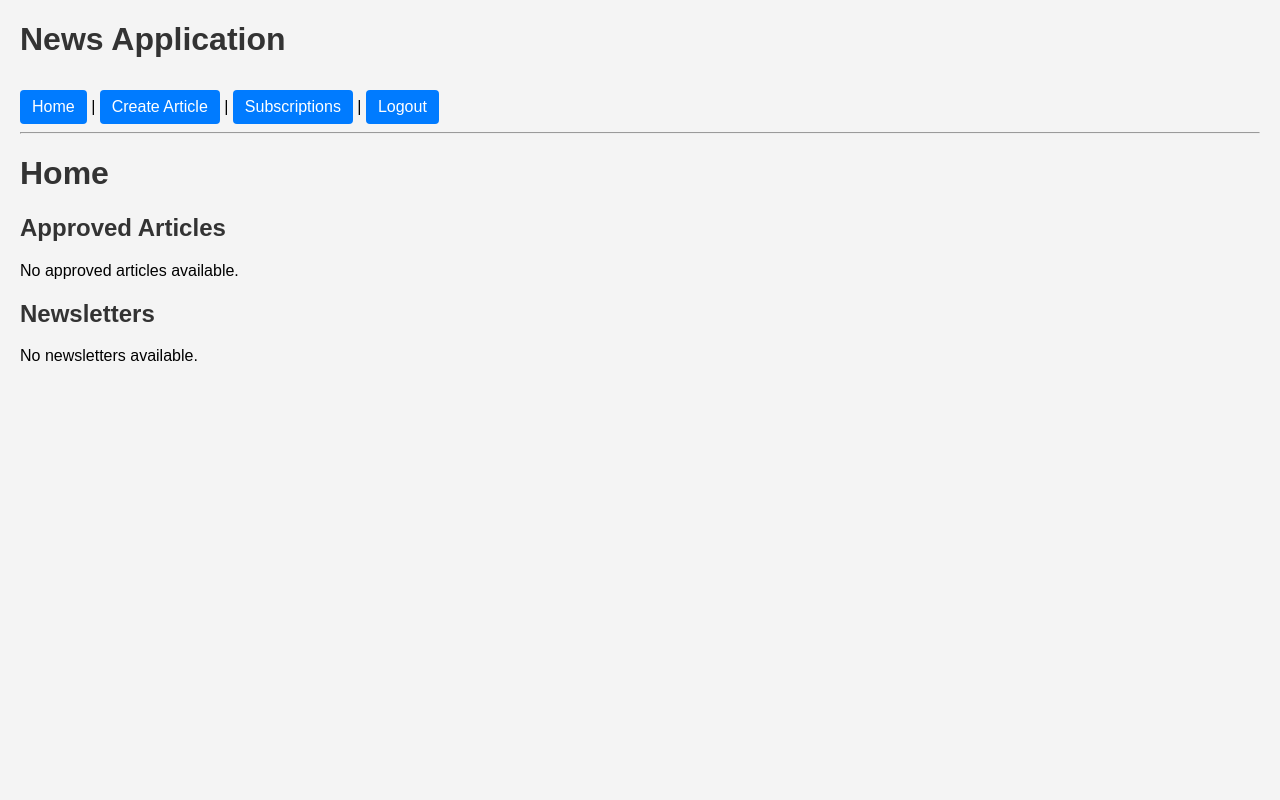
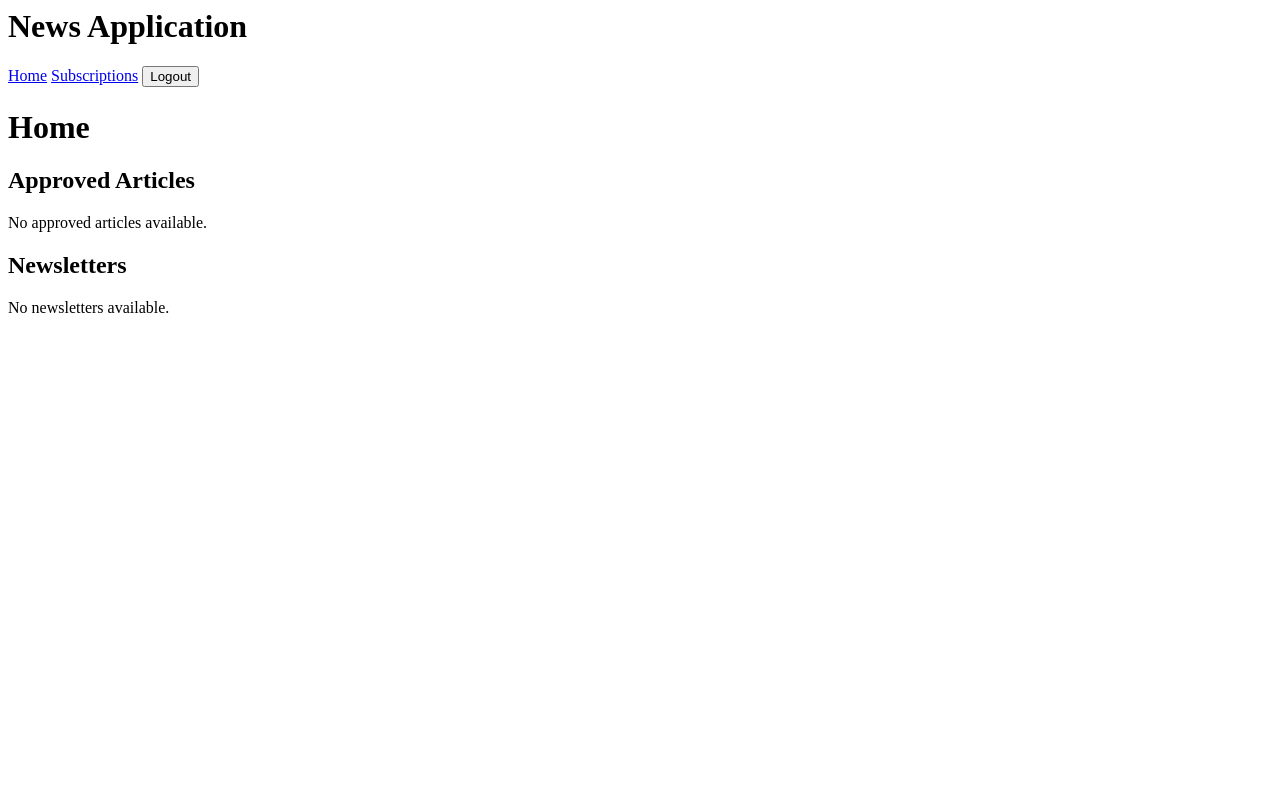
Before and after one commit to Chantel-star/Capstone-Project-Consolidation-, a Django app: page / in a window 1280 px wide. Run offline with Django 5.2, Linux system fonts and the light colour scheme; the visitor is signed in with stand-in values (Sample User, id 1); data comes from the database, SQL or seed files in the repository; data that the repository does not hold is empty.

Commit message:
Final submission: fixed roles, approval flow, newsletters, UI, and logout

```diff
--- a/news/static/css/style.css
+++ b/news/static/css/style.css
@@ -1,30 +1,136 @@
-body {
-    font-family: Arial, sans-serif;
-    margin: 20px;
-    background-color: #f4f4f4;
+* {
+    box-sizing: border-box;
 }
 
-h1, h2 {
-    color: #333;
+body {
+    margin: 0;
+    font-family: "Segoe UI", Arial, sans-serif;
+    background: linear-gradient(135deg, #eef7f6, #f7f1ff);
+    color: #243042;
 }
 
-div {
-    background: white;
-    padding: 15px;
-    margin-bottom: 10px;
-    border-radius: 5px;
+.page-wrapper {
+    max-width: 1100px;
+    margin: 0 auto;
+    padding: 30px 20px;
 }
 
-a {
-    display: inline-block;
-    margin-top: 10px;
-    padding: 8px 12px;
-    background: #007BFF;   /* FIXED: was white on white */
-    color: white;
-    text-decoration: none;
-    border-radius: 4px;
+.site-header {
+    background: #ffffffcc;
+    backdrop-filter: blur(10px);
+    border-bottom: 1px solid #dde6ea;
+    box-shadow: 0 4px 18px rgba(36, 48, 66, 0.08);
 }
 
-a:hover {
-    background: #ff00b3;
+.header-content {
+    max-width: 1100px;
+    margin: 0 auto;
+    padding: 22px 20px;
 }
+
+h1 {
+    margin: 0 0 14px;
+    color: #1f3a5f;
+    letter-spacing: 0.5px;
+}
+
+nav {
+    display: flex;
+    flex-wrap: wrap;
+    gap: 12px;
+    align-items: center;
+}
+
+nav a,
+nav button,
+.btn {
+    text-decoration: none;
+    border: none;
+    background: #3b82f6;
+    color: white;
+    padding: 10px 16px;
+    border-radius: 999px;
+    font-size: 14px;
+    cursor: pointer;
+    box-shadow: 0 4px 12px rgba(59, 130, 246, 0.25);
+    transition: all 0.2s ease;
+}
+
+nav a:hover,
+nav button:hover,
+.btn:hover {
+    background: #2563eb;
+    transform: translateY(-2px);
+    box-shadow: 0 6px 18px rgba(59, 130, 246, 0.35);
+}
+
+.card,
+article,
+form:not(nav form) {
+    background: #ffffff;
+    border: 1px solid #e1e8ef;
+    border-radius: 18px;
+    padding: 24px;
+    margin: 22px 0;
+    box-shadow: 0 8px 24px rgba(36, 48, 66, 0.08);
+}
+
+h2,
+h3 {
+    color: #1f3a5f;
+    border-bottom: 1px solid #e1e8ef;
+    padding-bottom: 10px;
+}
+
+input,
+textarea,
+select {
+    width: 100%;
+    padding: 12px 14px;
+    border: 1px solid #cfd9e3;
+    border-radius: 12px;
+    margin-top: 6px;
+    margin-bottom: 14px;
+    font-size: 15px;
+    background: #fbfdff;
+}
+
+input:focus,
+textarea:focus,
+select:focus {
+    outline: none;
+    border-color: #3b82f6;
+    box-shadow: 0 0 0 3px rgba(59, 130, 246, 0.16);
+}
+
+button {
+    background: #14b8a6;
+    color: white;
+    border: none;
+    padding: 11px 18px;
+    border-radius: 999px;
+    cursor: pointer;
+    font-weight: 600;
+    box-shadow: 0 4px 12px rgba(20, 184, 166, 0.25);
+    transition: all 0.2s ease;
+}
+
+button:hover {
+    background: #0f9f92;
+    transform: translateY(-2px);
+}
+
+hr {
+    border: none;
+    border-top: 1px solid #dde6ea;
+    margin: 24px 0;
+}
+
+p {
+    line-height: 1.7;
+}
+
+.empty-message {
+    color: #6b7280;
+    font-style: italic;
+}
--- a/news/templates/news/base.html
+++ b/news/templates/news/base.html
@@ -1,42 +1,39 @@
-<!DOCTYPE html>
-<html>
-<head>
-    <title>News App</title>
-
-    {% load static %}
-    <link rel="stylesheet" href="{% static 'css/style.css' %}">
-</head>
 <body>
-
+    <header class="site-header">
+        <div class="header-content">
             <h1>News Application</h1>
 
             <nav>
-        <a href="/">Home</a> |
+                <a href="{% url 'home' %}">Home</a>
 
                 {% if user.is_authenticated %}
-            <a href="/create/">Create Article</a> |
+                    {% if user.role == 'journalist' %}
+                        <a href="{% url 'create_article' %}">Create Article</a>
+                        <a href="{% url 'create_newsletter' %}">Create Newsletter</a>
+                    {% endif %}
 
                     {% if user.role == 'reader' %}
-                <a href="/subscriptions/">Subscriptions</a> |
+                        <a href="{% url 'subscriptions' %}">Subscriptions</a>
                     {% endif %}
 
-            {% if user.role == 'publisher' %}
-                <a href="/editor/">Editor Dashboard</a> |
+                    {% if user.role == 'editor' %}
+                        <a href="{% url 'editor_dashboard' %}">Editor Dashboard</a>
                     {% endif %}
 
+                    <form method="post" action="{% url 'logout' %}" style="display:inline;">
+                        {% csrf_token %}
+                        <button type="submit">Logout</button>
+                    </form>
                 {% else %}
-            <a href="/accounts/login/">Login</a> |
-            <a href="/register/">Register</a> |
-        {% endif %}
-        {% if user.is_authenticated %}
-    <a href="{% url 'logout' %}">Logout</a>
+                    <a href="{% url 'login' %}">Login</a>
+                    <a href="{% url 'register' %}">Register</a>
                 {% endif %}
             </nav>
+        </div>
+    </header>
 
-    <hr>
-
+    <main class="page-wrapper">
         {% block content %}
         {% endblock %}
-
+    </main>
 </body>
-</html>
--- a/news/urls.py
+++ b/news/urls.py
@@ -1,27 +1,53 @@
 from django.urls import path
 from django.contrib.auth import views as auth_views
-from .views import logout_user
 from .views import (
-    approve_article,
     home,
-    editor_dashboard,
     register,
     create_article,
+    create_newsletter,
     update_article,
+    editor_dashboard,
+    approve_article,
+    approve_newsletter,
+    logout_user,
     ArticleAPIView,
+    manage_subscriptions,
 )
-from news import views
 
 urlpatterns = [
-    path('', home, name='home'),
-    path("", views.home, name="home"),
-    path("create/", views.create_article, name="create_article"),
-    path('approve/<int:article_id>/', approve_article, name='approve_article'),
-    path('editor/', editor_dashboard, name='editor_dashboard'),
-    path('register/', register, name='register'),
-    path('login/', auth_views.LoginView.as_view(), name='login'),
-    path('create/', create_article, name='create_article'),
-    path('update/<int:article_id>/', update_article, name='update_article'),
-    path('api/articles/', ArticleAPIView.as_view(), name='api_articles'),
-    path('logout/', logout_user, name='logout'),
+    path("", home, name="home"),
+    path("register/", register, name="register"),
+    path(
+        "login/",
+        auth_views.LoginView.as_view(template_name="news/login.html"),
+        name="login",
+    ),
+    path("logout/", logout_user, name="logout"),
+
+    path("create/", create_article, name="create_article"),
+    path(
+        "newsletters/create/",
+        create_newsletter,
+        name="create_newsletter",
+    ),
+    path(
+        "update/<int:article_id>/",
+        update_article,
+        name="update_article",
+    ),
+
+    path("editor/", editor_dashboard, name="editor_dashboard"),
+    path(
+        "approve/<int:article_id>/",
+        approve_article,
+        name="approve_article",
+    ),
+    path(
+        "approve-newsletter/<int:newsletter_id>/",
+        approve_newsletter,
+        name="approve_newsletter",
+    ),
+
+    path("subscriptions/", manage_subscriptions, name="subscriptions"),
+    path("api/articles/", ArticleAPIView.as_view(), name="api_articles"),
 ]
--- a/news/views.py
+++ b/news/views.py
@@ -14,7 +14,7 @@ from rest_framework.permissions import IsAuthenticated
 from .models import Article, Newsletter, CustomUser, Publisher
 from .forms import ArticleForm, RegisterForm
 from .serializers import ArticleSerializer
-
+from django.views.decorators.http import require_POST
 
 # =========================
 # ROLE CHECKS
@@ -46,15 +46,15 @@ def create_groups():
 @login_required
 def home(request):
     articles = Article.objects.filter(approved=True)
-    newsletters = Newsletter.objects.none()
+    newsletters = Newsletter.objects.filter(approved=True)
 
-    if request.user.role == 'reader':
+    if request.user.role == "reader":
         publisher_ids = request.user.subscribed_publishers.values_list(
-            'id',
+            "id",
             flat=True,
         )
         journalist_ids = request.user.subscribed_journalists.values_list(
-            'id',
+            "id",
             flat=True,
         )
 
@@ -66,17 +66,18 @@ def home(request):
         ).distinct()
 
         newsletters = Newsletter.objects.filter(
-            publisher_id__in=publisher_ids
+            approved=True,
+            publisher_id__in=publisher_ids,
         )
-    else:
-        articles = Article.objects.filter(approved=True)
-        newsletters = Newsletter.objects.all()
 
-    return render(request, 'news/home.html', {
-        'articles': articles,
-        'newsletters': newsletters,
-    })
-
+    return render(
+        request,
+        "news/home.html",
+        {
+            "articles": articles,
+            "newsletters": newsletters,
+        },
+    )
 
 # =========================
 # DASHBOARD (EDITOR)
@@ -84,9 +85,30 @@ def home(request):
 @login_required
 @user_passes_test(is_editor)
 def editor_dashboard(request):
-    articles = Article.objects.filter(approved=False)
-    return render(request, 'news/editor_dashboard.html', {'articles': articles})
+    publisher = getattr(request.user, "managed_publisher", None)
 
+    if not publisher:
+        messages.error(request, "No publisher is linked to this editor.")
+        return redirect("home")
+
+    articles = Article.objects.filter(
+        approved=False,
+        publisher=publisher,
+    )
+    newsletters = Newsletter.objects.filter(
+        approved=False,
+        publisher=publisher,
+    )
+
+    return render(
+        request,
+        "news/editor_dashboard.html",
+        {
+            "articles": articles,
+            "newsletters": newsletters,
+            "publisher": publisher,
+        },
+    )
 
 # =========================
 # CREATE ARTICLE
@@ -99,15 +121,27 @@ def create_article(request):
     if request.method == "POST":
         form = ArticleForm(request.POST)
         if form.is_valid():
+            publisher = Publisher.objects.first()
+
+            if not publisher:
+                messages.error(request, "No publisher exists yet.")
+                return redirect("home")
+
             article = form.save(commit=False)
             article.author = request.user
+            article.publisher = publisher
+            article.approved = False
             article.save()
+
+            messages.success(
+                request,
+                "Article created and sent for approval.",
+            )
             return redirect("home")
     else:
         form = ArticleForm()
 
     return render(request, "news/create_article.html", {"form": form})
-
 
 # =========================
 # APPROVE ARTICLE
@@ -115,7 +149,18 @@ def create_article(request):
 @login_required
 @user_passes_test(is_editor)
 def approve_article(request, article_id):
-    article = get_object_or_404(Article, id=article_id)
+    publisher = getattr(request.user, "managed_publisher", None)
+
+    if not publisher:
+        messages.error(request, "No publisher is linked to this editor.")
+        return redirect("home")
+
+    article = get_object_or_404(
+        Article,
+        id=article_id,
+        publisher=publisher,
+    )
+
     article.approved = True
     article.save()
 
@@ -123,36 +168,35 @@ def approve_article(request, article_id):
     if article.publisher:
         publisher_subscribers = CustomUser.objects.filter(
             subscribed_publishers=article.publisher
-        ).exclude(email='').values_list('email', flat=True)
+        ).exclude(email="").values_list("email", flat=True)
 
     journalist_subscribers = CustomUser.objects.filter(
         subscribed_journalists=article.author
-    ).exclude(email='').values_list('email', flat=True)
+    ).exclude(email="").values_list("email", flat=True)
 
     subscribers = set(publisher_subscribers) | set(journalist_subscribers)
 
     if subscribers:
         send_mail(
-            subject='New Article Published',
-            message=f'{article.title} is now live!',
-            from_email='admin@newsapp.com',
+            subject="New Article Published",
+            message=f"{article.title} is now live!",
+            from_email="admin@newsapp.com",
             recipient_list=list(subscribers),
             fail_silently=True,
         )
 
     try:
         requests.post(
-            'https://api.twitter.com/2/tweets',
-            headers={'Authorization': 'Bearer YOUR_ACCESS_TOKEN'},
-            json={'text': f'New article: {article.title}'},
+            "https://api.twitter.com/2/tweets",
+            headers={"Authorization": "Bearer YOUR_ACCESS_TOKEN"},
+            json={"text": f"New article: {article.title}"},
             timeout=5,
         )
     except Exception:
         pass
 
-    messages.success(request, 'Article approved.')
-    return redirect('editor_dashboard')
-
+    messages.success(request, "Article approved.")
+    return redirect("editor_dashboard")
 
 # =========================
 # UPDATE ARTICLE
@@ -192,10 +236,11 @@ def update_article(request, article_id):
 # =========================
 # LOGOUT USER
 # =========================
+@require_POST
+@login_required
 def logout_user(request):
     logout(request)
-    return redirect('login')
-
+    return redirect("login")
 
 # =========================
 # REGISTER
@@ -203,24 +248,31 @@ def logout_user(request):
 def register(request):
     create_groups()
 
-    if request.method == 'POST':
+    if request.method == "POST":
         form = RegisterForm(request.POST)
         if form.is_valid():
             user = form.save(commit=False)
-            user.role = form.cleaned_data['role']
+            user.role = form.cleaned_data["role"]
             user.save()
 
-            group = Group.objects.filter(name=user.role.capitalize()).first()
+            group = Group.objects.filter(
+                name=user.role.capitalize()
+            ).first()
             if group:
                 user.groups.add(group)
 
+            if user.role == "editor":
+                Publisher.objects.create(
+                    name=f"{user.username}'s Publisher",
+                    editor=user,
+                )
+
             login(request, user)
-            return redirect('home')
+            return redirect("home")
     else:
         form = RegisterForm()
 
-    return render(request, 'news/register.html', {'form': form})
-
+    return render(request, "news/register.html", {"form": form})
 
 # =========================
 # API VIEW
@@ -256,30 +308,58 @@ class ArticleAPIView(APIView):
 # =========================
 @login_required
 def create_newsletter(request):
-    if request.user.role not in ['journalist', 'editor']:
+    if request.user.role != "journalist":
         messages.error(
             request,
-            'You do not have permission to create a newsletter.',
+            "You do not have permission to create a newsletter.",
         )
-        return redirect('home')
+        return redirect("home")
 
-    if request.method == 'POST':
+    if request.method == "POST":
         publisher = Publisher.objects.first()
 
         if not publisher:
-            messages.error(request, 'No publisher exists yet.')
-            return redirect('home')
+            messages.error(request, "No publisher exists yet.")
+            return redirect("home")
 
         Newsletter.objects.create(
-            title=request.POST.get('title'),
-            content=request.POST.get('content'),
+            title=request.POST.get("title"),
+            content=request.POST.get("content"),
+            author=request.user,
             publisher=publisher,
+            approved=False,
         )
-        messages.success(request, 'Newsletter created successfully.')
-        return redirect('home')
+        messages.success(
+            request,
+            "Newsletter created and sent for approval.",
+        )
+        return redirect("home")
 
-    return render(request, 'news/create_newsletter.html')
+    return render(request, "news/create_newsletter.html")
 
+# ========================
+# APPROVE_NEWSLETTER
+# =========================
+@login_required
+@user_passes_test(is_editor)
+def approve_newsletter(request, newsletter_id):
+    publisher = getattr(request.user, "managed_publisher", None)
+
+    if not publisher:
+        messages.error(request, "No publisher is linked to this editor.")
+        return redirect("home")
+
+    newsletter = get_object_or_404(
+        Newsletter,
+        id=newsletter_id,
+        publisher=publisher,
+    )
+
+    newsletter.approved = True
+    newsletter.save()
+
+    messages.success(request, "Newsletter approved.")
+    return redirect("editor_dashboard")
 
 # =========================
 # SUBSCRIPTIONS
```
Also changed, not shown: news/forms.py (+8 -13 lines), news/models.py (+37 -23 lines), news/templates/news/create_newsletter.html (added, +17 -0 lines), news/templates/news/editor_dashboard.html (added, +35 -0 lines), news/migrations/0001_initial.py, news/migrations/0002_alter_customuser_role.py (deleted), news/migrations/0003_alter_article_author_alter_article_publisher_and_more.py (deleted), news/migrations/0004_alter_article_publisher_alter_article_title.py (deleted). Lines whose indentation alone changed are shown as unchanged.
